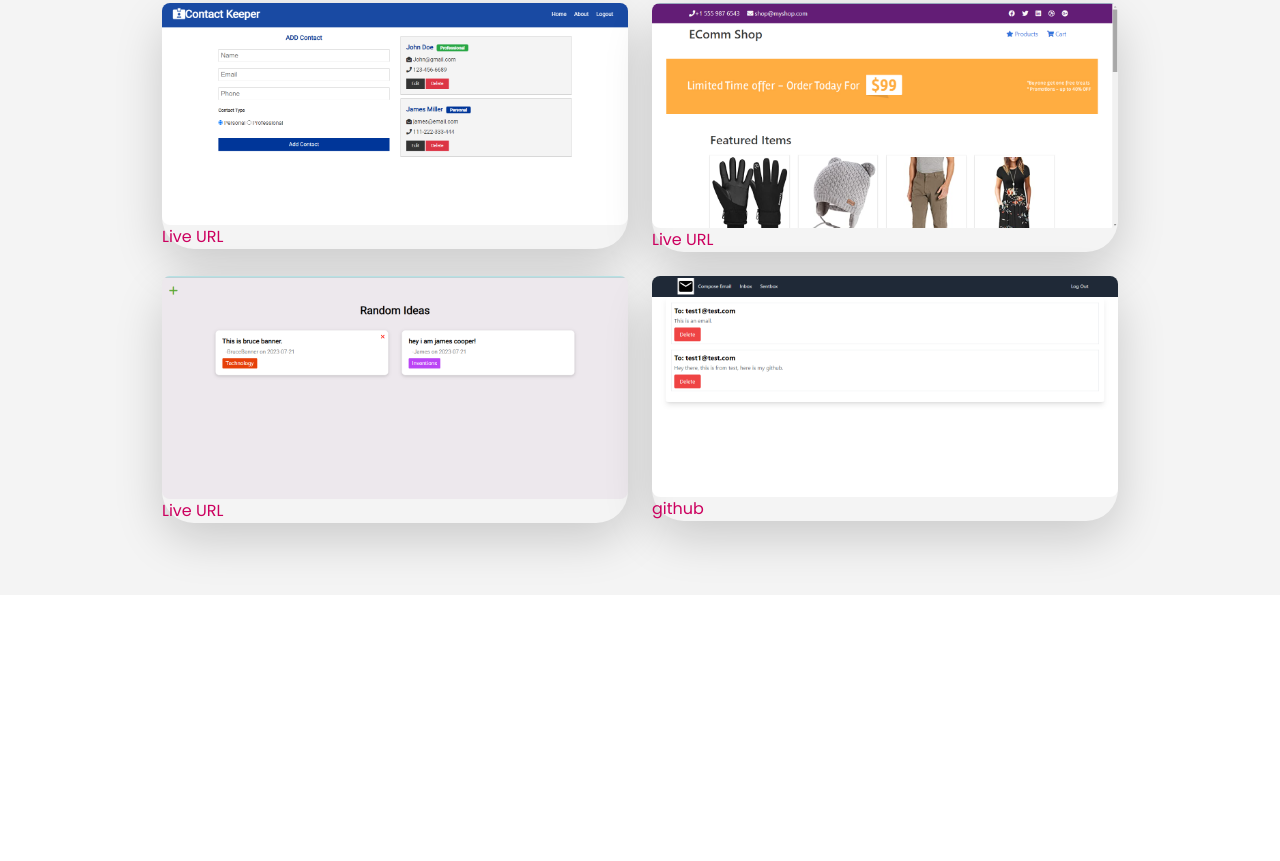
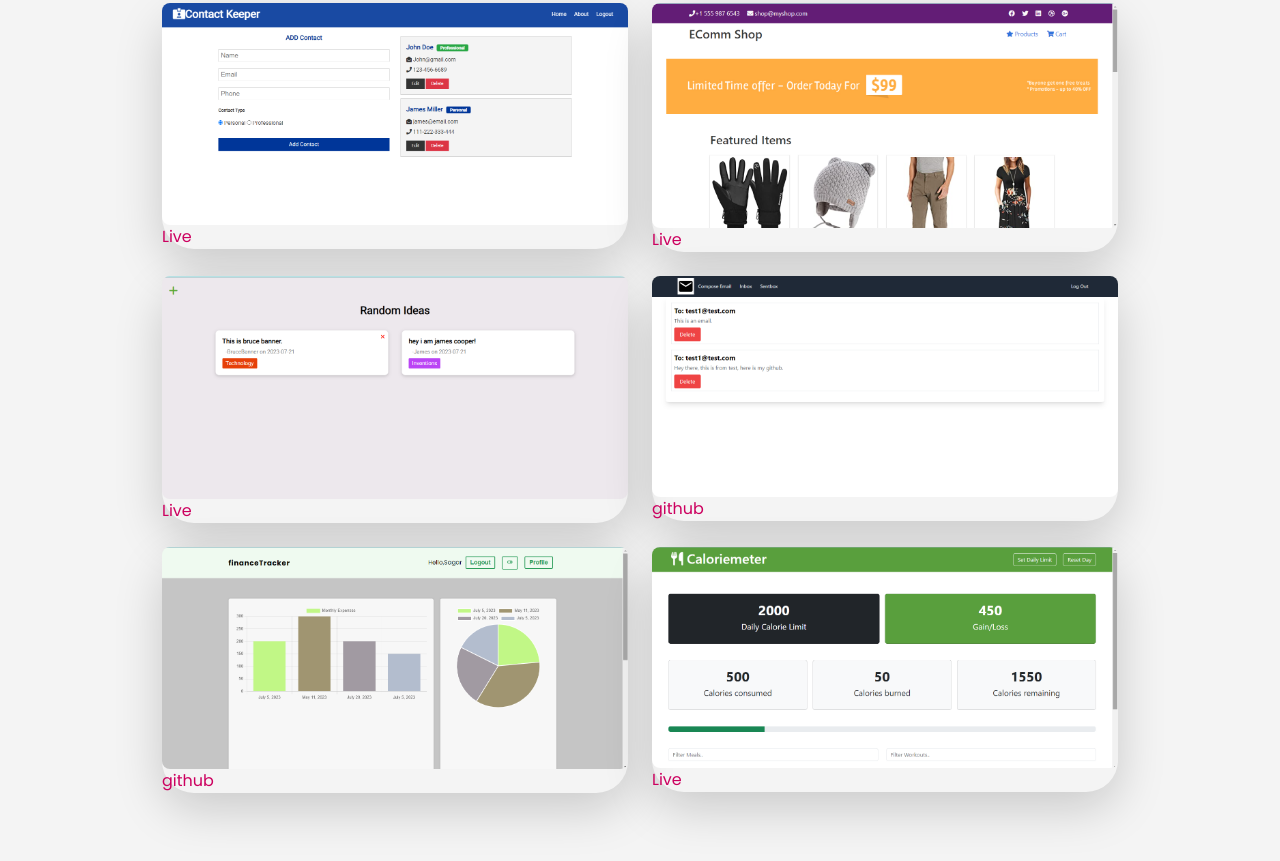
Before and after one commit to SagarPrasad160/sagarprasad160.github.io, a website: page index.html in a window 1280 px wide. Shown: the part 2355-3216 px from the top of the page. Before the commit the page ends 2950 px from the top, so only its background shows below. Drawn offline with Linux system fonts and the light colour scheme; files whose address does not match are found by name.

Commit message:
update projects in portfolio section

```diff
--- a/index.html
+++ b/index.html
@@ -176,7 +176,7 @@
               <a
                 href="https://contact-keeper-m7il.onrender.com/"
                 class="text-decoration-none"
-                >Live URL</a
+                >Live</a
               >
             </div>
           </div>
@@ -197,7 +197,7 @@
               <a
                 href="https://chemical-part-production.up.railway.app/"
                 class="text-decoration-none"
-                >Live URL</a
+                >Live</a
               >
             </div>
           </div>
@@ -220,7 +220,7 @@
               <a
                 href="https://tiny-rose-caterpillar-robe.cyclic.app/"
                 class="text-decoration-none"
-                >Live URL</a
+                >Live</a
               >
             </div>
           </div>
@@ -246,6 +246,50 @@
             </div>
           </div>
         </div>
+        <div class="row">
+          <div class="col-md-6 mb-4">
+            <div class="project shadow-lg rounded-5">
+              <a
+                href="images/finance-tracker.png"
+                data-lightbox="images"
+                data-title="Finance Tracker"
+              >
+                <img
+                  src="images/finance-tracker.png"
+                  alt=""
+                  class="img-fluid rounded-3"
+                  rounded
+                />
+              </a>
+              <a
+                href="https://github.com/SagarPrasad160/finance-tracker"
+                class="text-decoration-none"
+                >github</a
+              >
+            </div>
+          </div>
+          <div class="col-md-6 mb-4">
+            <div class="project shadow-lg rounded-5">
+              <a
+                href="images/caloriemeter.png"
+                data-lightbox="images"
+                data-title="Caloriemeter"
+              >
+                <img
+                  src="images/caloriemeter.png"
+                  alt=""
+                  class="img-fluid rounded-3"
+                  rounded
+                />
+              </a>
+              <a
+                href="https://reliable-lily-f916be.netlify.app/"
+                class="text-decoration-none"
+                >Live</a
+              >
+            </div>
+          </div>
+        </div>
       </div>
     </section>
 
```
Also changed, not shown: images/caloriemeter.png (added), images/finance-tracker.png (added).
